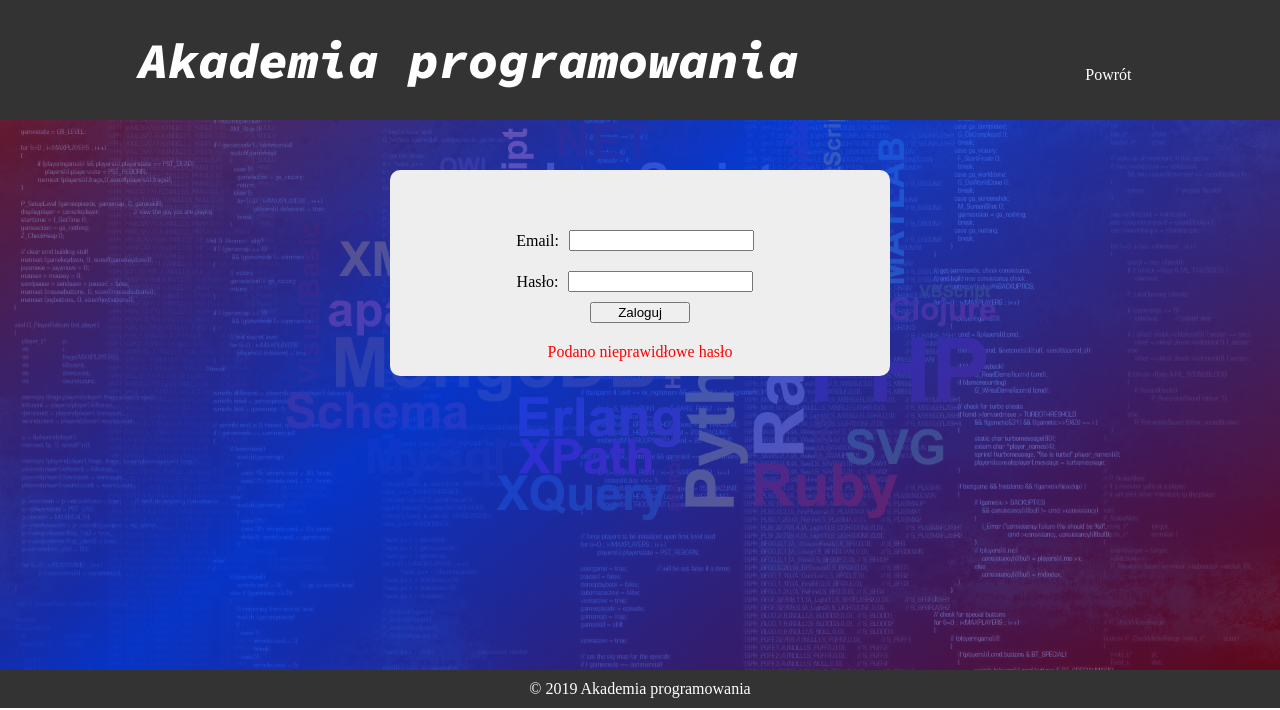
After one commit to damian0s10/School-management-service, a Flask app: template source_code/templates/incorrectpass.html in a window 1280 px wide. The commit adds this page. Shown: the top 710 px of the page. Run offline with Flask 2, Linux system fonts and the light colour scheme; the template is opened without the code that fills it, so the values that code supplies are empty.

Commit message:
html and css fixes

```diff
--- a/source_code/static/css/index.css
+++ b/source_code/static/css/index.css
@@ -56,12 +56,19 @@ footer p {
 }
 .navbar {
     padding-top: 30px;
-
+    display: flex;
+    flex-wrap: wrap;
+}
+.navbar_log {
+    padding-top: 30px;
+}
+.navbar_log i {
+    padding: 5px;
 }
 .nav_item {
-    padding: 10px 10px 10px 10px;
+    padding: 10px;
+}
 
-}
 .nav_item:hover {
     background-color: #660033;
 }
@@ -87,7 +94,7 @@ main .container {
     color: black;
 }
 .content form {
-    padding: 50px 0 50px 0;
+    padding: 50px 0 15px 0;
     margin-left: auto;
     margin-right: auto;
     display: flex;
@@ -152,3 +159,8 @@ main .container {
     font-weight: 600;
     border-radius: 4px;
 }
+.content .statement {
+    color: red;
+    text-align: center;
+    padding: 5px 0 15px 0;
+}
--- /dev/null
+++ b/source_code/templates/incorrectemail.html
@@ -0,0 +1,4 @@
+{% extends "register.html" %}
+{% block statement %}
+    <p class="statement">Konto o tym adresie email już istnieje</p>
+{% endblock%}
--- /dev/null
+++ b/source_code/templates/incorrectpass.html
@@ -0,0 +1,4 @@
+{% extends "login.html" %}
+{% block statement %}
+    <p class="statement">Podano nieprawidłowe hasło</p>
+{% endblock%}
--- /dev/null
+++ b/source_code/templates/incorrectuser.html
@@ -0,0 +1,4 @@
+{% extends "login.html" %}
+{% block statement %}
+    <p class="statement">Nie prawidłowy adres email</p>
+{% endblock%}
--- a/source_code/templates/index.html
+++ b/source_code/templates/index.html
@@ -12,14 +12,19 @@
     <header>
             <h1 class="title">Akademia programowania</h1>
             <nav class="navbar">
+                {% block nav %}
                 <a class="nav_item" href='login'>Zaloguj</a>
                 <a class="nav_item" href='register'>Zarejestruj się</a>
+                {% endblock %}
             </nav>
     </header>
     <main>
         <div class="container">
             <div class="content">
-
+                {% block form %}
+                {% endblock %}
+                {% block statement %}
+                {% endblock %}
             </div>
         </div>
     </main>
--- a/source_code/templates/login.html
+++ b/source_code/templates/login.html
@@ -1,31 +1,11 @@
-<!DOCTYPE HTML>
-<html lang="pl">
-<head>
-	<meta charset="utf-8" />
-	<title>Akademia programowania</title>
-	<meta name="viewport" content="width=device-width, initial-scale=1.0">
-	<meta http-equiv="X-UA-Compatible" content="IE=edge,chrome=1" />
-    <link rel="stylesheet" href="{{ url_for('static', filename='css/index.css')}}">
-    <link href="https://fonts.googleapis.com/css?family=Source+Code+Pro:900i&display=swap" rel="stylesheet">
-</head>
-<body>
-    <header>
-            <h1 class="title">Akademia programowania</h1>
-            <nav class="navbar">
+{% extends "index.html" %}
+{% block nav %}
 <a class="nav_item" href='/'>Powrót</a>
-            </nav>
-    </header>
-    <main>
-        <div class="container">
-            <div class="content">
+{% endblock %}
+{% block form %}
 <form  action='/logged' method="POST">
     <label><p>Email:</p> <input type='text' name='email' required></label>
     <label><p>Hasło:</p> <input type='password' name='pass' required></label>
     <div><input type='submit' value='Zaloguj'></div>
 </form>
-            </div>
-        </div>
-    </main>
-<footer><p>© 2019 Akademia programowania</p></footer>
-</body>
-</html>
+{% endblock%}
--- a/source_code/views.py
+++ b/source_code/views.py
@@ -35,11 +35,9 @@ def logged():
                 session['user'] = email
                 return render_template("slogged.html", firstName = user.firstName, lastName = user.lastName)
             else:
-                return """Podałeś nieprawidłowe hasło
-                        <a href='/login'>Powrót</a>"""
+                return render_template("incorrectpass.html")
         else:
-            return """Nie ma takiego użytkownika
-                        <a href='/login'>Powrót</a>"""
+            return render_template("incorrectuser.html")
     else:
         return flask.redirect('/')
 
@@ -57,7 +55,7 @@ def registered():
         email = request.form["email"]
         isAvailable = Database.get_user_by_email(Database, email)
         if(isAvailable):
-            return "Konto o tym adresie email juz istnieje <button><a href='/register'>Spróbuj ponownie</a></button> "
+            return render_template("incorrectemail.html")
         else:
             password = pbkdf2_sha256.hash(request.form["password"])
             u = User(firstName = firstName,
```
Also changed, not shown: source_code/templates/base.html (+5 -15 lines), source_code/templates/register.html (+5 -25 lines), source_code/templates/slogged.html (+22 -6 lines). Lines whose indentation alone changed are shown as unchanged.
